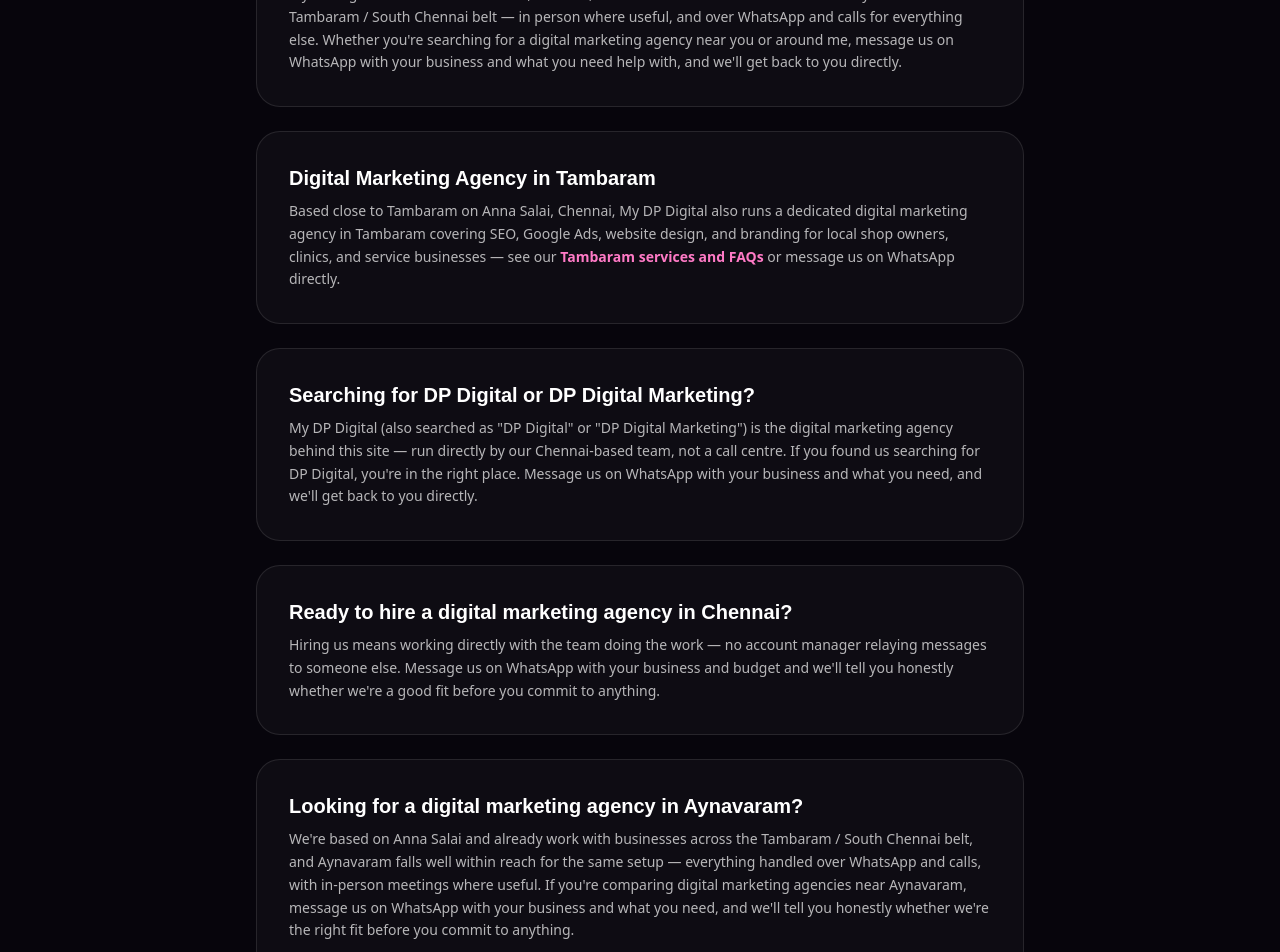
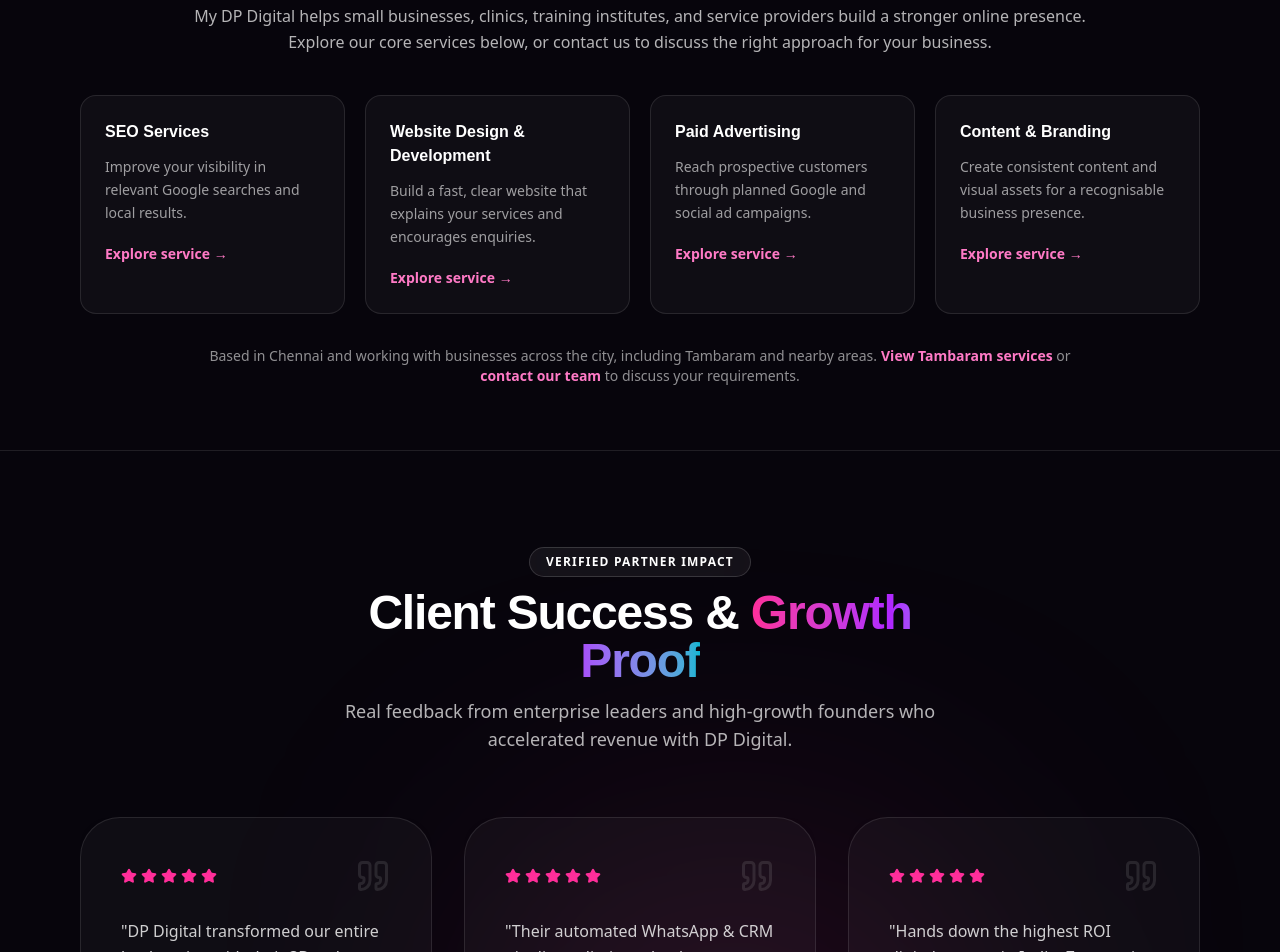
Before and after one commit to deenapriyanka00217-arch/my-dp-Digital, a React (Vite) app: page / in a window 1280 px wide. Shown: the part 3480-4432 px from the top of the page. Built offline with nearby package versions, Linux system fonts and the light colour scheme.

Commit message:
SEO: improve homepage metadata and service-focused local content

```diff
--- a/src/pages/Home.tsx
+++ b/src/pages/Home.tsx
@@ -25,7 +25,7 @@ const HOME_JSON_LD = [
     },
     areaServed: 'Chennai, Tamil Nadu, India',
     description:
-      'My DP Digital is a digital marketing agency near you in Chennai, offering SEO, Google Ads, website design, and branding for local businesses.',
+      'My DP Digital helps businesses in Chennai grow with SEO, paid advertising, website development, and content services.',
   },
 ];
 
@@ -40,8 +40,8 @@ const Home = () => {
       className="bg-[#07050C] text-white w-full overflow-hidden"
     >
       <PageSEO
-        title="My DP Digital – DP Digital Marketing Agency in Chennai"
-        description="My DP Digital (DP Digital Marketing) is a digital marketing agency near you in Chennai — SEO, Google Ads, website design, and branding for local businesses. Get a free quote."
+        title="Digital Marketing Agency in Chennai | My DP Digital"
+        description="My DP Digital helps Chennai businesses grow with SEO, Google Ads, website design, and practical digital marketing. Request a consultation."
         canonicalPath="/"
         jsonLd={HOME_JSON_LD}
       />
@@ -156,76 +156,42 @@ const Home = () => {
         </div>
       </section>
 
-      {/* ================= QUICK ANSWER: DIGITAL MARKETING AGENCY NEAR ME ================= */}
-      <section className="py-16 bg-[#07050C] w-full">
+      {/* Local services overview */}
+      <section className="py-16 bg-[#07050C] w-full border-t border-white/10">
         <div className="w-full px-6 sm:px-10 lg:px-16 xl:px-20 max-w-[1800px] mx-auto">
-          <div className="max-w-3xl mx-auto p-6 sm:p-8 rounded-3xl bg-white/[0.03] border border-white/10">
-            <h3 className="text-lg sm:text-xl font-black text-white mb-2">
-              Looking for a digital marketing agency near you?
-            </h3>
-            <p className="text-xs sm:text-sm text-white/70 leading-relaxed">
-              My DP Digital is based on Anna Salai, Chennai, and works with businesses across the city and the
-              wider Tambaram / South Chennai belt — in person where useful, and over WhatsApp and calls for
-              everything else. Whether you're searching for a digital marketing agency near you or around me,
-              message us on WhatsApp with your business and what you need help with, and we'll get back to you
-              directly.
+          <div className="max-w-4xl mx-auto text-center mb-10">
+            <h2 className="text-2xl sm:text-3xl font-black text-white mb-4">
+              Digital marketing and website services for Chennai businesses
+            </h2>
+            <p className="text-sm sm:text-base text-white/70 leading-relaxed">
+              My DP Digital helps small businesses, clinics, training institutes, and service providers build a stronger online presence. Explore our core services below, or contact us to discuss the right approach for your business.
             </p>
           </div>
 
-          {/* ================= QUICK ANSWER: DIGITAL MARKETING AGENCY IN TAMBARAM ================= */}
-          <div className="max-w-3xl mx-auto mt-6 p-6 sm:p-8 rounded-3xl bg-white/[0.03] border border-white/10">
-            <h3 className="text-lg sm:text-xl font-black text-white mb-2">
-              Digital Marketing Agency in Tambaram
-            </h3>
-            <p className="text-xs sm:text-sm text-white/70 leading-relaxed">
-              Based close to Tambaram on Anna Salai, Chennai, My DP Digital also runs a dedicated digital
-              marketing agency in Tambaram covering SEO, Google Ads, website design, and branding for local
-              shop owners, clinics, and service businesses — see our{' '}
-              <Link to="/tambaram" className="text-[#FF7AC6] font-semibold hover:underline">
-                Tambaram services and FAQs
-              </Link>{' '}
-              or message us on WhatsApp directly.
-            </p>
+          <div className="grid sm:grid-cols-2 lg:grid-cols-4 gap-5 max-w-6xl mx-auto">
+            {[
+              { title: 'SEO Services', description: 'Improve your visibility in relevant Google searches and local results.', href: '/services/seo' },
+              { title: 'Website Design & Development', description: 'Build a fast, clear website that explains your services and encourages enquiries.', href: '/services/web-design-development' },
+              { title: 'Paid Advertising', description: 'Reach prospective customers through planned Google and social ad campaigns.', href: '/services/paid-social-ads' },
+              { title: 'Content & Branding', description: 'Create consistent content and visual assets for a recognisable business presence.', href: '/services/content-marketing-branding' },
+            ].map((service) => (
+              <Link
+                key={service.href}
+                to={service.href}
+                className="rounded-2xl border border-white/10 bg-white/[0.035] p-6 hover:border-[#FF2E9A]/50 transition-colors group"
+              >
+                <h3 className="text-base font-bold text-white group-hover:text-[#FF7AC6] transition-colors mb-3">{service.title}</h3>
+                <p className="text-sm text-white/60 leading-relaxed">{service.description}</p>
+                <span className="inline-block mt-5 text-sm font-semibold text-[#FF7AC6]">Explore service →</span>
+              </Link>
+            ))}
           </div>
 
-          {/* ================= QUICK ANSWER: DP DIGITAL / DP DIGITAL MARKETING ================= */}
-          <div className="max-w-3xl mx-auto mt-6 p-6 sm:p-8 rounded-3xl bg-white/[0.03] border border-white/10">
-            <h3 className="text-lg sm:text-xl font-black text-white mb-2">
-              Searching for DP Digital or DP Digital Marketing?
-            </h3>
-            <p className="text-xs sm:text-sm text-white/70 leading-relaxed">
-              My DP Digital (also searched as "DP Digital" or "DP Digital Marketing") is the digital marketing
-              agency behind this site — run directly by our Chennai-based team, not a call centre. If you found us
-              searching for DP Digital, you're in the right place. Message us on WhatsApp with your business and
-              what you need, and we'll get back to you directly.
-            </p>
-          </div>
-
-          {/* ================= QUICK ANSWER: HIRE A DIGITAL MARKETING AGENCY ================= */}
-          <div className="max-w-3xl mx-auto mt-6 p-6 sm:p-8 rounded-3xl bg-white/[0.03] border border-white/10">
-            <h3 className="text-lg sm:text-xl font-black text-white mb-2">
-              Ready to hire a digital marketing agency in Chennai?
-            </h3>
-            <p className="text-xs sm:text-sm text-white/70 leading-relaxed">
-              Hiring us means working directly with the team doing the work — no account manager relaying
-              messages to someone else. Message us on WhatsApp with your business and budget and we'll tell you
-              honestly whether we're a good fit before you commit to anything.
-            </p>
-          </div>
-
-          {/* ================= QUICK ANSWER: BEST DIGITAL MARKETING AGENCY IN AYNAVARAM ================= */}
-          <div className="max-w-3xl mx-auto mt-6 p-6 sm:p-8 rounded-3xl bg-white/[0.03] border border-white/10">
-            <h3 className="text-lg sm:text-xl font-black text-white mb-2">
-              Looking for a digital marketing agency in Aynavaram?
-            </h3>
-            <p className="text-xs sm:text-sm text-white/70 leading-relaxed">
-              We're based on Anna Salai and already work with businesses across the Tambaram / South Chennai
-              belt, and Aynavaram falls well within reach for the same setup — everything handled over WhatsApp
-              and calls, with in-person meetings where useful. If you're comparing digital marketing agencies
-              near Aynavaram, message us on WhatsApp with your business and what you need, and we'll tell you
-              honestly whether we're the right fit before you commit to anything.
-            </p>
-          </div>
+          <p className="max-w-4xl mx-auto text-center text-sm text-white/55 mt-8">
+            Based in Chennai and working with businesses across the city, including Tambaram and nearby areas.
+            <Link to="/tambaram" className="text-[#FF7AC6] font-semibold hover:underline ml-1">View Tambaram services</Link>
+            {' '}or <Link to="/contact" className="text-[#FF7AC6] font-semibold hover:underline">contact our team</Link> to discuss your requirements.
+          </p>
         </div>
       </section>
 
```
